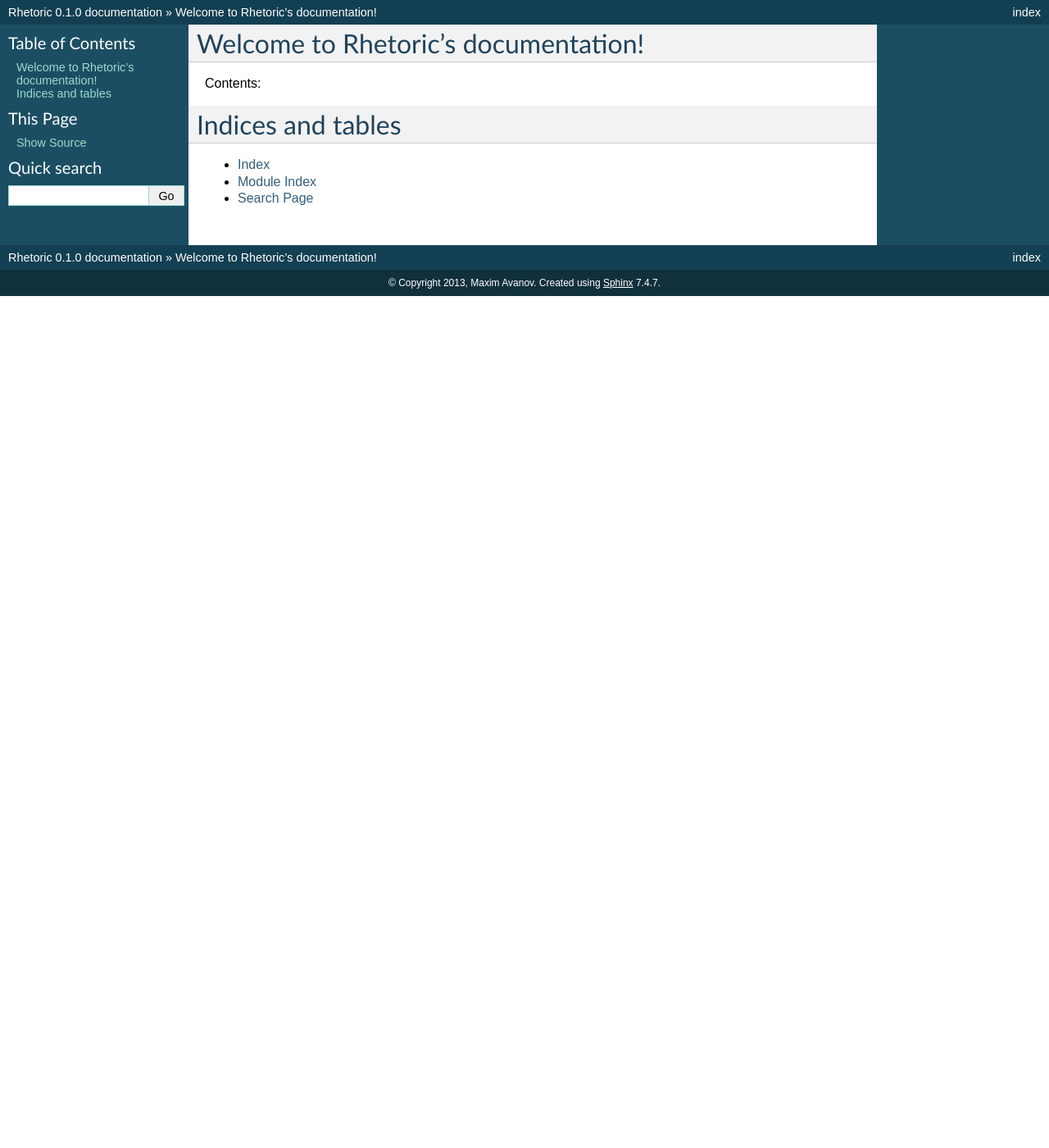
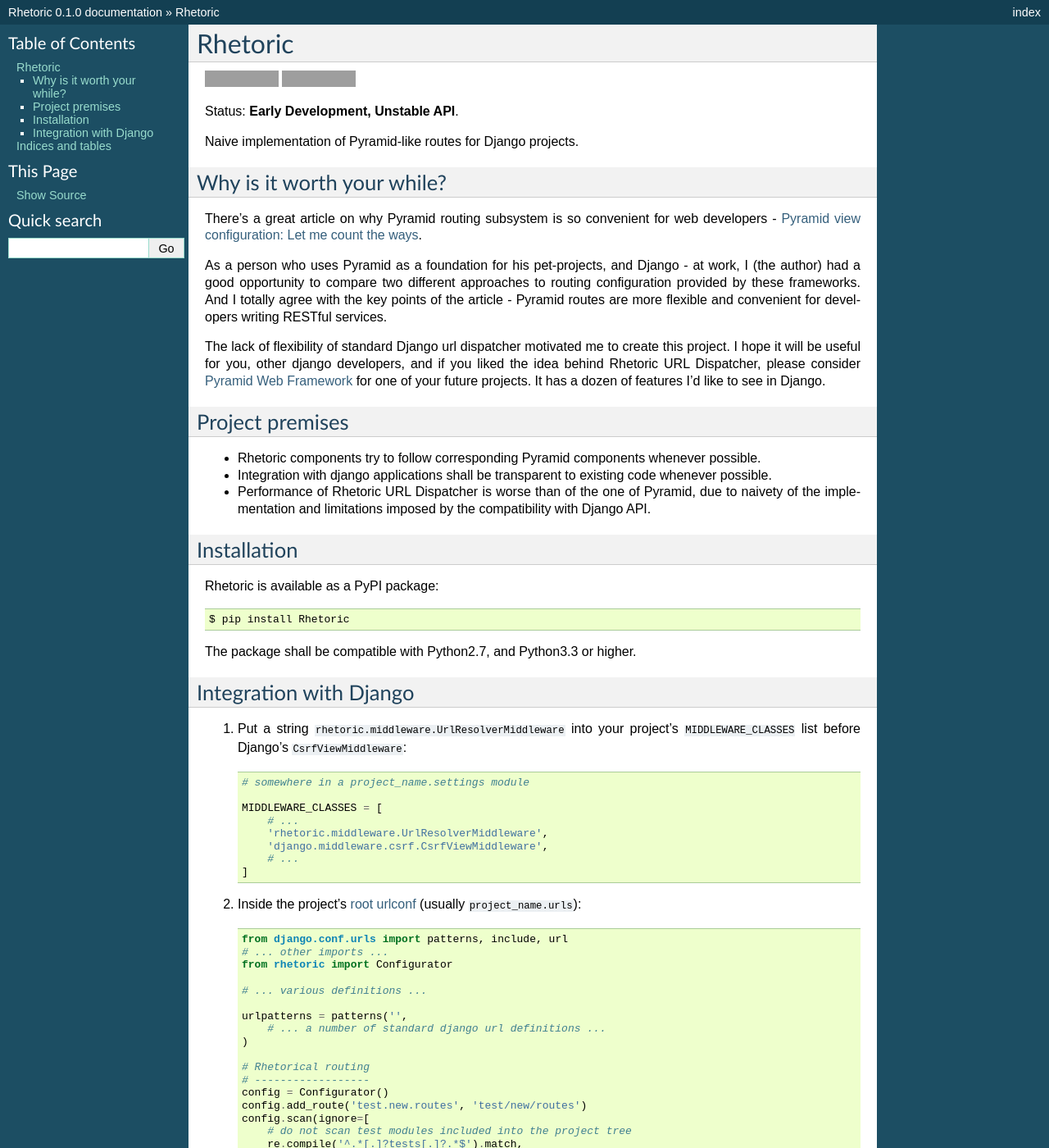
Before and after one commit to avanov/Rhetoric, a Sphinx documentation site: the page built from docs/index.rst, in a window 1280 px wide and 1400 px high. Shown: the whole window at 82% size. Built offline with Sphinx 7.4.7, drawn with Linux system fonts in a browser that asks for light colours; some of the changed text lies outside the part shown; grey boxes are pictures that could not be loaded.

Commit message:
Update docs.

```diff
--- a/README.rst
+++ b/README.rst
@@ -10,3 +10,107 @@
 Status: **Early Development, Unstable API**.
 
 Naive implementation of Pyramid-like routes for Django projects.
+
+
+Why is it worth your while?
+---------------------------
+
+There's a great article on why Pyramid routing subsystem is so convenient for
+web developers -
+`Pyramid view configuration: Let me count the ways <http://blog.delaguardia.com.mx/pyramid-view-configuration-let-me-count-the-ways.html>`_.
+
+As a person who uses Pyramid as a foundation for his pet-projects, and Django - at work,
+I (the author) had a good opportunity to compare two different approaches to routing configuration
+provided by these frameworks. And I totally agree with the key points of the article - Pyramid routes
+are more flexible and convenient for developers writing RESTful services.
+
+The lack of flexibility of standard Django url dispatcher motivated me to
+create this project. I hope it will be useful for you, other django developers,
+and if you liked the idea behind Rhetoric URL Dispatcher, please consider
+`Pyramid Web Framework <http://www.pylonsproject.org/>`_ for one of your future projects.
+It has a dozen of features I'd like to see in Django.
+
+
+Project premises
+----------------
+
+* Rhetoric components try to follow corresponding Pyramid components whenever possible.
+* Integration with django applications shall be transparent to existing code whenever possible.
+* Performance of Rhetoric URL Dispatcher is worse than of the one of Pyramid, due to
+  naivety of the implementation and limitations imposed by the compatibility with Django API.
+
+Installation
+-------------
+
+Rhetoric is available as a PyPI package:
+
+.. code-block:: bash
+
+    $ pip install Rhetoric
+
+The package shall be compatible with Python2.7, and Python3.3 or higher.
+
+Integration with Django
+-----------------------
+
+#. Put a string ``rhetoric.middleware.UrlResolverMiddleware`` into your
+   project's ``MIDDLEWARE_CLASSES`` list before Django's ``CsrfViewMiddleware``:
+
+   .. code-block:: python
+
+        # somewhere in a project_name.settings module
+
+        MIDDLEWARE_CLASSES = [
+            # ...
+            'rhetoric.middleware.UrlResolverMiddleware',
+            'django.middleware.csrf.CsrfViewMiddleware',
+            # ...
+        ]
+
+#. Inside the project's `root urlconf <https://docs.djangoproject.com/en/dev/ref/settings/#std:setting-ROOT_URLCONF>`_
+   (usually ``project_name.urls``):
+
+   .. code-block:: python
+
+       from django.conf.urls import patterns, include, url
+       # ... other imports ...
+       from rhetoric import Configurator
+
+       # ... various definitions ...
+
+       urlpatterns = patterns('',
+           # ... a number of standard django url definitions ...
+       )
+
+       # Rhetorical routing
+       # ------------------
+       config = Configurator()
+       config.add_route('test.new.routes', 'test/new/routes')
+       config.scan(ignore=[
+           # do not scan test modules included into the project tree
+           re.compile('^.*[.]?tests[.]?.*$').match,
+           # do not scan settings modules
+           re.compile('^settings[_]?[_a-z09]*$').match,
+       ])
+       urlpatterns.extend(config.django_urls())
+
+#. Register views:
+
+   .. code-block:: python
+
+       # project_name.some_app.some_module
+
+       from rhetoric import view_config
+
+
+       @view_config(route_name="test.new.routes", renderer='json')
+       def view_get(request):
+           return {
+               'Hello': 'GET'
+           }
+
+       @view_config(route_name="test.new.routes", renderer='json', request_method='POST')
+       def view_post(request):
+           return {
+               'Hello': 'POST'
+           }
--- a/docs/index.rst
+++ b/docs/index.rst
@@ -1,16 +1,5 @@
-.. Rhetoric documentation master file, created by
-   sphinx-quickstart on Sat Sep  7 00:50:37 2013.
-   You can adapt this file completely to your liking, but it should at least
-   contain the root `toctree` directive.
 
-Welcome to Rhetoric's documentation!
-====================================
-
-Contents:
-
-.. toctree::
-   :maxdepth: 2
-
+.. include:: ../README.rst
 
 
 Indices and tables
```
